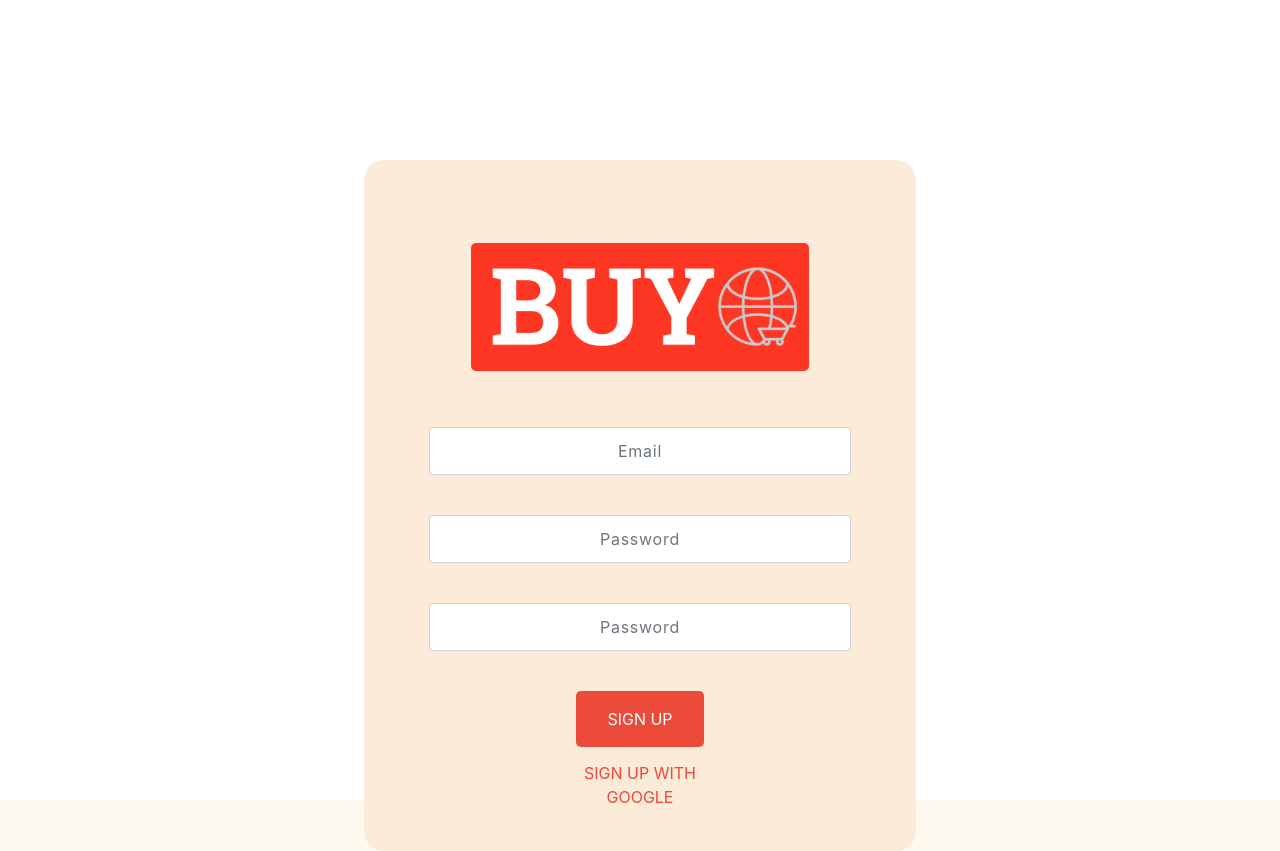
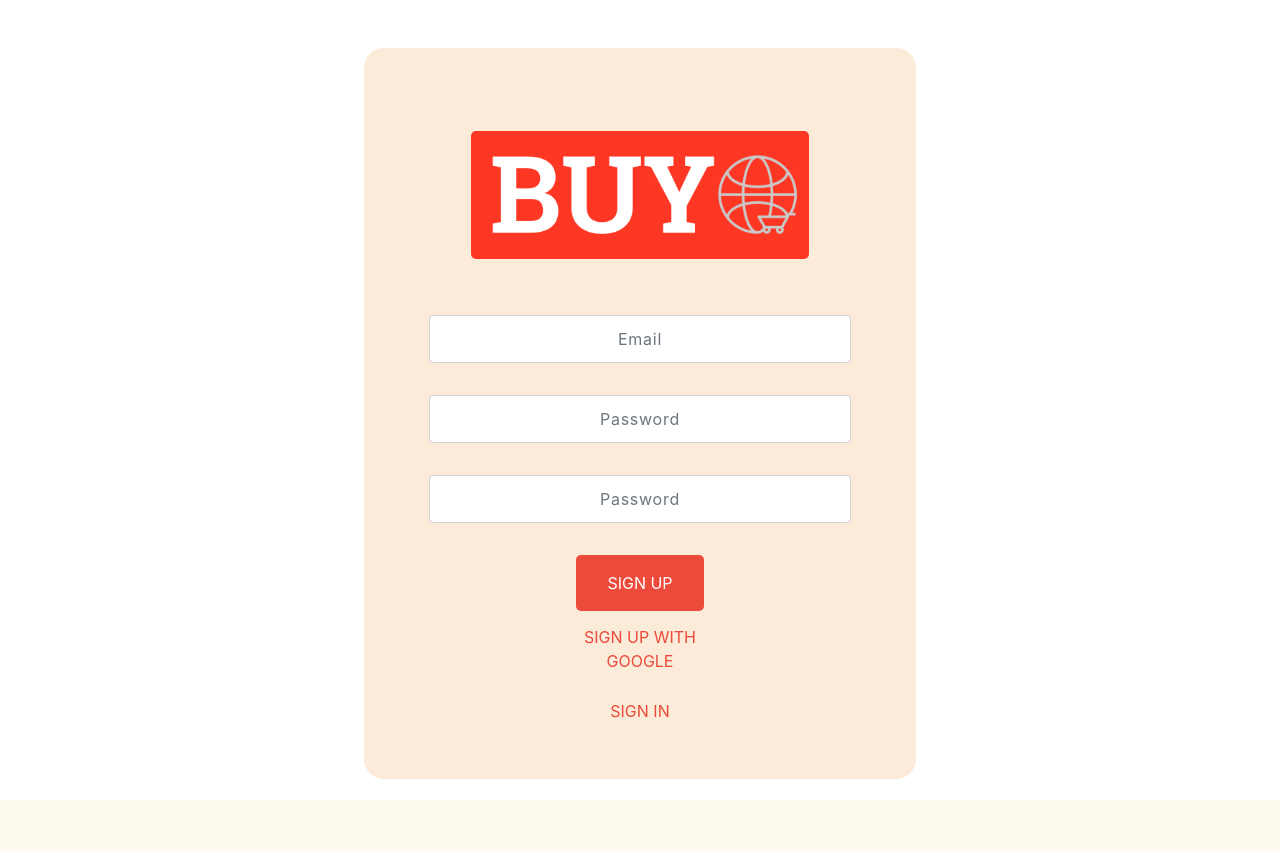
Before and after one commit to bounswe/bounswe2020group4, a React (Create React App) app in the folder web/: page /signup in a window 1280 px wide. After the commit the page ends 800 px from the top, so only its background shows below. Built offline with nearby package versions, Linux system fonts and the light colour scheme.

Commit message:
Redirect button to sign in/up pages added

```diff
--- a/web/src/pages/SignIn.css
+++ b/web/src/pages/SignIn.css
@@ -11,7 +11,7 @@ html, body {
     left: 28.4%;
     right: 28.4%;
     width: 43.2%;
-    top: 20%;
+    top: 6%;
     border-radius: 20px;
 
 }
@@ -46,7 +46,7 @@ html, body {
     height: 3em;
     letter-spacing: 0.75px;
     margin-top: 2em;
-    margin-bottom: 2.5em;
+    margin-bottom: 2em;
 }
 
 .submitButton {
--- a/web/src/pages/SignIn.js
+++ b/web/src/pages/SignIn.js
@@ -10,6 +10,8 @@ import { hideHeader } from '../redux/actions';
 import { showHeader } from '../redux/actions';
 import { login } from '../redux/actions';
 import { useHistory, withRouter, Redirect } from "react-router-dom";
+import history from '../util/history';
+
 
 
 
@@ -38,6 +40,11 @@ const SignIn = ({login, hideHeader, showHeader}) => {
     const handleClick = function(e) {
         e.preventDefault()
         login({'email':email, 'password': password})
+    }
+
+    const redirectToSignup = function(e) {
+        e.preventDefault()
+        history.push("/signup")
     }
 
     return (
@@ -75,6 +82,13 @@ const SignIn = ({login, hideHeader, showHeader}) => {
                     <Button className="submitButtonTransparent" variant="primary" type="submit">
                         SIGN IN WITH GOOGLE
                     </Button>
+                    <Button
+                        className="submitButtonTransparent"
+                        variant="primary"
+                        type="submit"
+                        onClick = {redirectToSignup}>
+                            SIGN UP
+                        </Button>
                 </Form>
             </div>
         </div>
--- a/web/src/pages/SignUp.js
+++ b/web/src/pages/SignUp.js
@@ -32,6 +32,11 @@ const SignUp = ({hideHeader, showHeader}) => {
     const handleClick = function(e) {
         e.preventDefault()
         history.push("/")
+    }
+
+    const redirectToSignin = function(e) {
+        e.preventDefault()
+        history.push("/signin")
     }
 
     return (
@@ -71,6 +76,13 @@ const SignUp = ({hideHeader, showHeader}) => {
                         <Button className="submitButtonTransparent" variant="primary" type="submit">
                             SIGN UP WITH GOOGLE
                         </Button>
+                        <Button
+                        className="submitButtonTransparent"
+                        variant="primary"
+                        type="submit"
+                        onClick = {redirectToSignin}>
+                            SIGN IN
+                        </Button>
                     </Form>
                 </div>
             </div>
```
